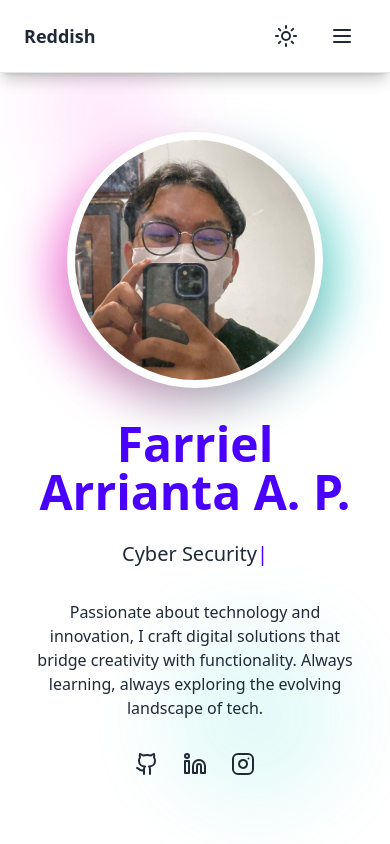
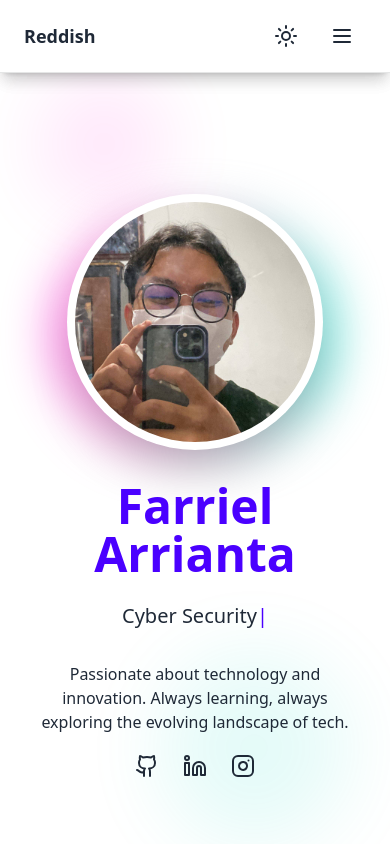
Before and after one commit to reddishowo/reddishowo-portfolio, a Next.js app: page / in a window 390 px wide. Shown: the top 844 px of the page. Built offline with nearby package versions, Linux system fonts and the light colour scheme.

Commit message:
adjust home page

```diff
--- a/src/components/homepage.tsx
+++ b/src/components/homepage.tsx
@@ -22,7 +22,10 @@ const HomePage = () => {
     "Tech Enthusiast",
     "Game Developer",
     "Linux Enthusiast",
-    "Gamer",
+    "Data Science",
+    "Computer Network",
+    "Operating System",
+    "Gamer"
   ];
   const [currentText, setCurrentText] = useState("");
   const [textIndex, setTextIndex] = useState(0);
@@ -57,7 +60,7 @@ const HomePage = () => {
   return (
     <section
       id="home"
-      className="min-h-screen bg-base-100 text-base-content flex flex-col relative overflow-hidden mt-2 sm:mt-5"
+      className="min-h-screen bg-base-100 text-base-content flex flex-col relative overflow-hidden mt-10 sm:mt-5"
     >
       {/* Background decorative elements */}
       <div className="absolute top-0 left-0 w-full h-full opacity-10">
@@ -97,7 +100,7 @@ const HomePage = () => {
   data-aos-duration="800"
   className="text-5xl font-bold mb-6 text-primary mt-10"
 >
-  Farriel Arrianta A. P.
+  Farriel Arrianta
 </h1>
 
 
@@ -116,17 +119,16 @@ const HomePage = () => {
             data-aos="fade-up"
             data-aos-duration="800"
             data-aos-delay="200"
-            className="max-w-xl mx-auto text-base-content mb-8 px-4"
+            className="max-w-xl mx-auto text-base-content mb-5 px-4"
           >
-            Passionate about technology and innovation, I craft digital solutions
-            that bridge creativity with functionality. Always learning, always exploring
+            Passionate about technology and innovation. Always learning, always exploring
             the evolving landscape of tech.
           </div>
 
           <div
             data-aos="fade-up"
             data-aos-duration="800"
-            data-aos-delay="600"
+            data-aos-delay="200"
             className="flex justify-center space-x-6"
           >
             <SocialLink
@@ -154,8 +156,6 @@ const SocialLink: React.FC<SocialLinkProps> = ({ href, icon }) => (
     target="_blank"
     rel="noopener noreferrer"
     className="text-base-content hover:text-primary transition-colors"
-    data-aos="zoom-in"
-    data-aos-duration="800"
   >
     {icon}
   </a>
```
